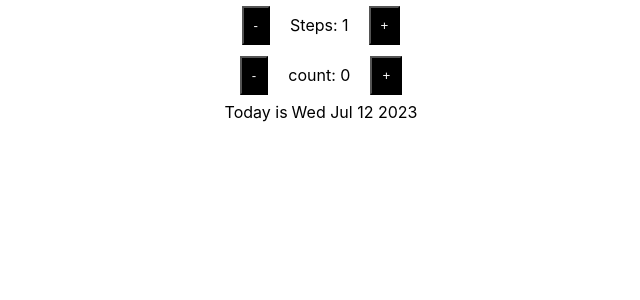
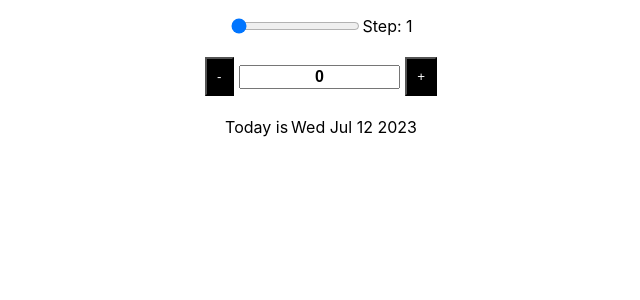
Before and after one commit to Foulu77/second-project, a React (Create React App) app: page / in a window 1280 px wide. Shown: the top 300 px of the page, without its empty margins (319-959 px from the left). Built offline with nearby package versions, Linux system fonts and the light colour scheme.

Commit message:
slider and event listener added

```diff
--- a/src/App.js
+++ b/src/App.js
@@ -1,71 +1,82 @@
-import { useEffect, useState } from "react";
+import { useState } from "react";
 
 export default function App() {
   return (
     <div>
-      <Steps />
+      <Counter />
     </div>
   );
 }
 
-function Steps() {
+function Counter() {
+  const [count, setCount] = useState(0);
   const [step, setStep] = useState(1);
-  const [count, setCount] = useState(0);
-  const [formattedDAte, setformattedDAte] = useState(null);
+  const myDate = new Date();
+  myDate.setDate(myDate.getDate() + count);
 
-  useEffect(() => {
-    const myDate = new Date();
-    setformattedDAte(
-      new Date(myDate.setDate(myDate.getDate() + count)).toDateString()
-    );
-  }, [count]);
-
-  function deductSteps() {
-    if (step > 1) setStep((stepper) => stepper - 1);
-  }
-
-  function sumSteps() {
-    setStep((stepper) => stepper + 1);
-  }
+  const stepChanger = (event) => {
+    setStep(Number(event.target.value));
+  };
 
   function countMinus() {
-    setCount((counter) => counter - 1 * step);
+    setCount((counter) => counter - step);
   }
 
   function countPlus() {
-    setCount((counter) => counter + 1 * step);
+    setCount((counter) => counter + step);
+  }
+
+  const countChanger = (event) => {
+    setCount(Number(event.target.value));
+  };
+
+  function handleReset() {
+    setStep(1);
+    setCount(0);
   }
 
   return (
     <>
       <div className="container">
-        <div className="group-1">
-          <button className="item" onClick={deductSteps}>
+        <div className="sliderContainer">
+          <input
+            className="slider"
+            type="range"
+            min="1"
+            max="10"
+            value={step}
+            onChange={stepChanger}
+          />
+          <p>Step: {step}</p>
+        </div>
+        <div className="group-2">
+          <button className="item1" onClick={countMinus}>
             -
           </button>
-          <p className="item">Steps: {step}</p>
-          <button className="item" onClick={sumSteps}>
-            +
-          </button>
-        </div>
-        <div className="group-2">
-          <button className="item" onClick={countMinus}>
-            -
-          </button>
-          <p className="item">count: {count}</p>
-          <button className="item" onClick={countPlus}>
+          <input
+            type="text"
+            className="boxCount"
+            value={count}
+            onChange={countChanger}
+          />
+          <button className="item2" onClick={countPlus}>
             +
           </button>
         </div>
         <div className="group-3">
           <p className="item">
-            {count === 0
-              ? "Today is "
-              : count > 0
+            {count > 0
               ? `${count} days from today is `
-              : `${Math.abs(count)} days ago was `}
+              : count < 0
+              ? `${Math.abs(count)} days ago was `
+              : "Today is "}
           </p>
-          <p className="item">{formattedDAte}</p>
+          <p className="item">{myDate.toDateString()}</p>
+          {count !== 0 || step !== 1 ? (
+            <button className="item" onClick={handleReset}>
+              Reset
+            </button>
+          ) : null}
         </div>
       </div>
     </>
--- a/src/index.css
+++ b/src/index.css
@@ -25,37 +25,50 @@ code {
   justify-content: center;
   align-items: center;
 }
-.item {
+
+.sliderContainer {
+  display: flex;
+  align-items: center;
+}
+
+.boxCount {
+  color: black;
+  width: 50%;
+  font-weight: bold;
+  font-size: medium;
+  text-align: center;
+}
+
+.group-2 .item1 {
+  background-color: #000000;
+  color: white;
   padding: 10px;
   margin: 5px;
 }
 
-.group-1 .item:nth-child(1) {
+.group-2 .item2 {
   background-color: #000000;
   color: white;
+  padding: 10px;
+  margin: 5px;
 }
 
-.group-1 .item:nth-child(3) {
-  background-color: #000000;
-  color: white;
-}
-
-.group-2 .item:nth-child(1) {
-  background-color: #000000;
-  color: white;
-}
-
-.group-2 .item:nth-child(3) {
-  background-color: #000000;
-  color: white;
+.group-3 {
+  display: grid;
+  justify-items: center;
+  align-items: center;
+  gap: 3px;
 }
 
 .group-3 .item:nth-child(1) {
-  margin: auto;
-  padding: 2px;
+  grid-column: 1 / span 1;
 }
 
 .group-3 .item:nth-child(2) {
-  margin: auto;
+  grid-column: 2 / span 1;
+}
+
+.group-3 .item:nth-child(3) {
   padding: 2px;
+  grid-column: 1 / span 2;
 }
```
